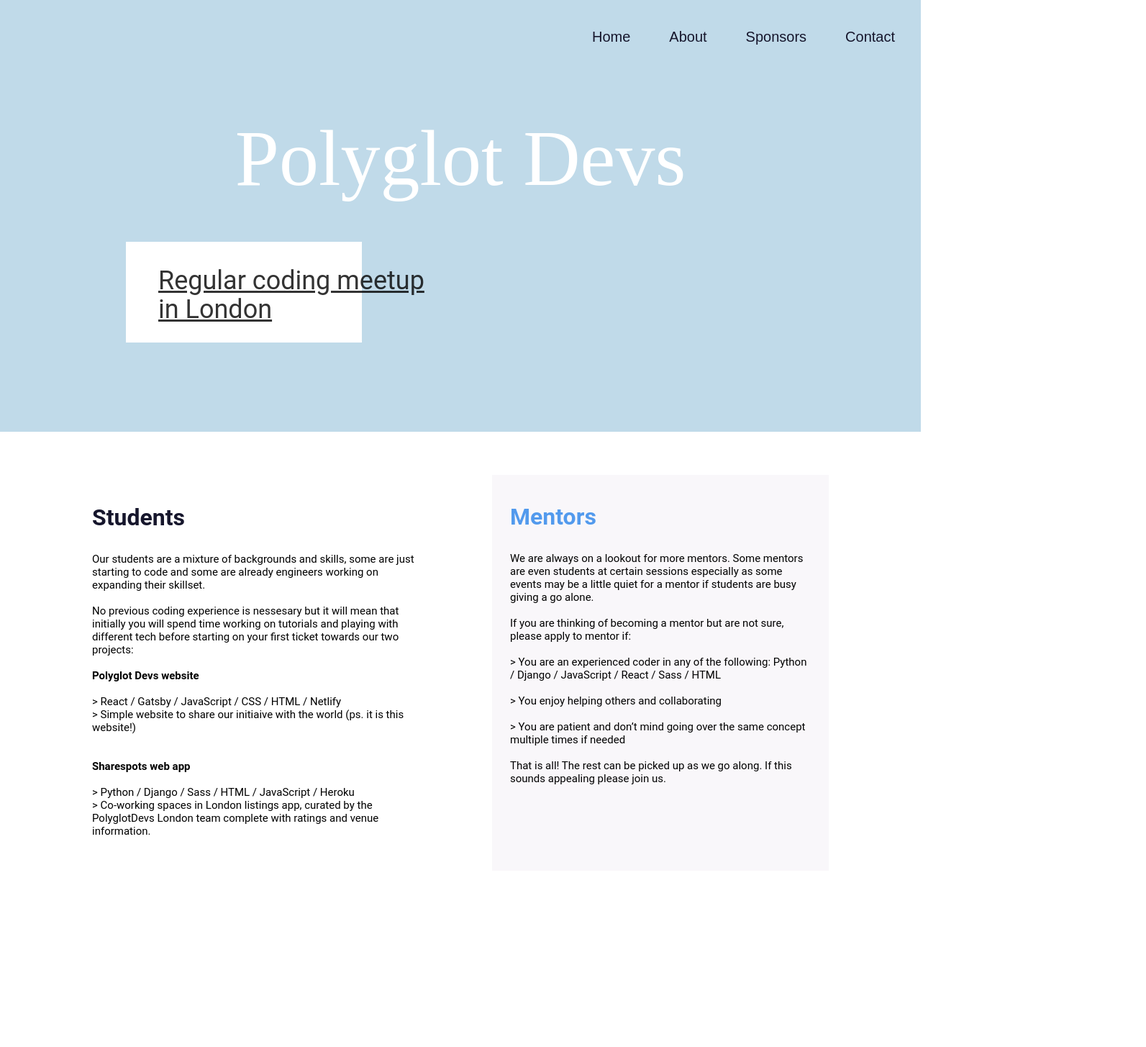
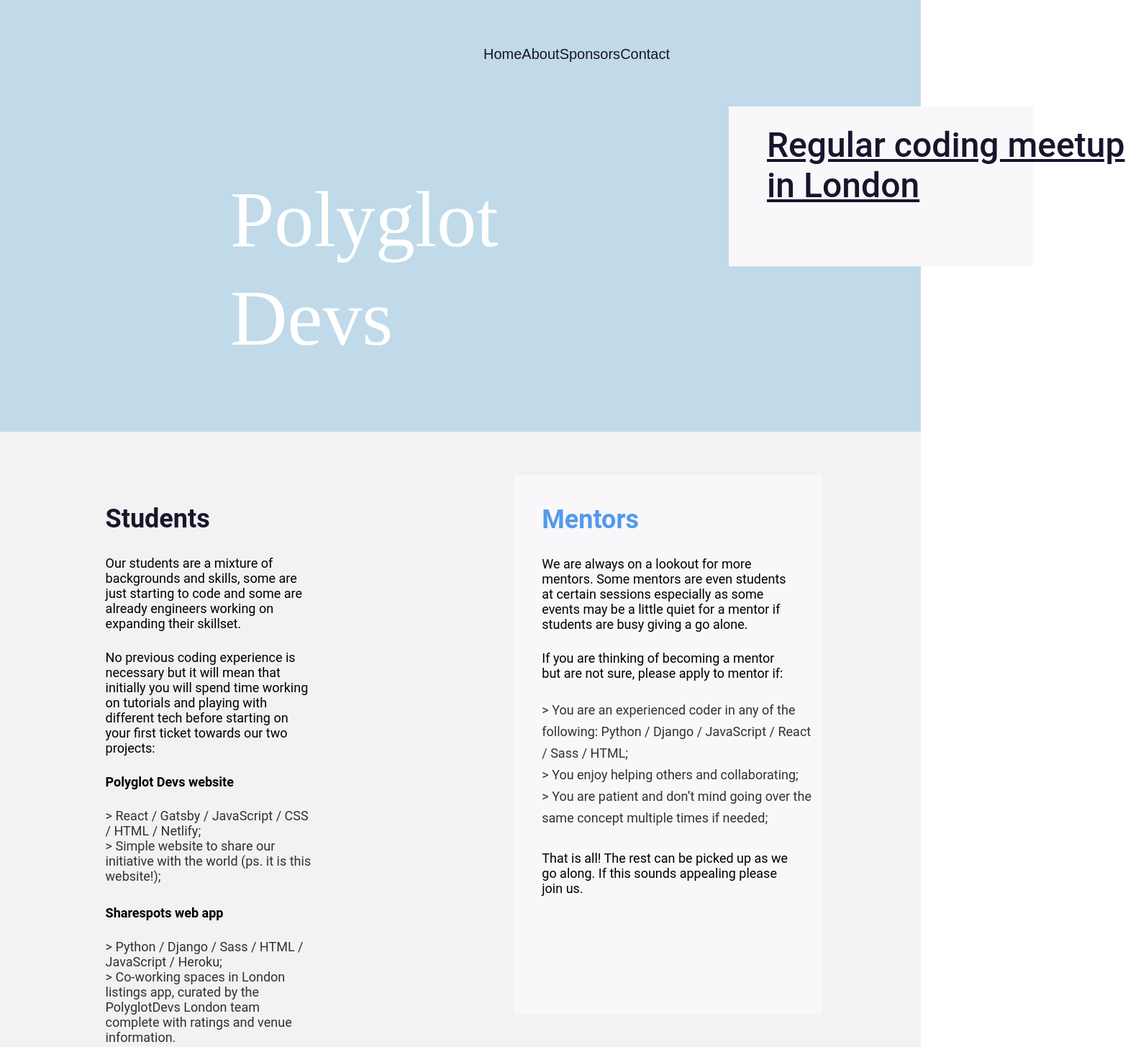
Before and after one commit to PolyglotDevsLondon/marketing-site, a Gatsby site: page / in a window 1280 px wide. Shown: the top 1455 px of the page at 72% size, 1593 px wide, since content can reach past the window. Built offline with nearby package versions, Linux system fonts and the light colour scheme; Gatsby itself is replaced by a stand-in of ours.

Commit message:
improving the html and css

```diff
--- a/src/components/footer.css
+++ b/src/components/footer.css
@@ -1,9 +1,11 @@
 .footer {
     background: #529AED;
     font-size: 13px;
-    margin-bottom:0;
+    /* padding: 20px; */
     padding-top: 2.5rem;
     padding-bottom: 1.3rem;
-    padding-left: 2rem;
-    max-width: 1380px;
+    display: flex;
+    flex-flow: row wrap;
+    justify-content: center;
+    align-items: center;
 }
--- a/src/components/header.css
+++ b/src/components/header.css
@@ -2,37 +2,42 @@
   width: 100%;
   height: 600px;
   background-color: #C0DAE9;
+  display: flex;
+  flex-flow: column wrap;
+  justify-content: space-around;
 }
 
 .title {
+  width: 597px;
   font-family: Lobster, cursive;
   font-size: 110px;
-  font-weight: lighter;
+  font-weight: normal;
   font-style: normal;
   color: #FFF;
+  line-height: 137px;
   text-decoration: none;
-  text-align: center;
-  padding-top: 160px;
-  margin-top: 0px;
-  margin-bottom: 0px;
+  margin-top: 25px;
+  margin-left: 320px;
 }
 
-.box-text h2 {
+.box-text {
   font-family: Roboto;
-  font-size: 36px;
-  text-decoration: underline;
-  padding-left: 10px;
-  padding-top: 10px;
-  margin-left: 20px;
-  margin-top: 10px;
-  white-space: nowrap;
+  font-style: normal;
+  font-weight: 500;
+  font-size: 48px;
+  text-decoration-line: underline;
+  line-height: 56px;
+  color: #16162C;
+  width: 580px;
+  padding-top: 26px;
+  padding-bottom: 20.5px;
+  padding-left: 53px;
 }
 
 .box-container {
-  background-color: #FFF;
-  width: 328px;
-  height: 140px;
-  padding: 15px 0 15px 15px;
-  margin-top: 55px;
-  margin-left: 175px;
+  background: #F9F7FA;
+  width: 424px;
+  height: 222px;
+  margin-bottom: 83px;
+  margin-left: 82px;
 }
--- a/src/components/header.js
+++ b/src/components/header.js
@@ -1,17 +1,24 @@
 import React from 'react'
 import { Link } from 'gatsby'
+import Navbar from '../components/navbar'
+
 
 import './header.css'
+import '../components/navbar.css'
+
 
 const Header = ({ siteTitle }) => (
-  <div className="header">
-      <h1 className="title">Polyglot Devs</h1>
-      <div className="box-container">
-        <div className="box-text">
-          <h2>Regular coding meetup<br />in London</h2>
+    <div className="header">
+      <div className="navbar">
+          <Navbar />
+      </div>
+      <div>
+        <h1 className="title">Polyglot Devs</h1>
+      </div>
+        <div className="box-container">
+          <h2 className="box-text">Regular coding meetup in London</h2>
         </div>
-      </div>
-  </div>
+    </div>
 )
 
 export default Header
--- a/src/components/layout.css
+++ b/src/components/layout.css
@@ -37,8 +37,8 @@
 
 a {
   background-color: transparent;
-  padding: 8px;
-  margin: 10px;
+  /* padding: 8px; */
+  /* margin: 10px; */
   -webkit-text-decoration-skip: objects;
   color: #16162C;
   text-decoration: none;
@@ -426,14 +426,14 @@
 }
 
 li {
-  margin-bottom: calc(1.45rem / 2);
+  margin-bottom: 0;
 }
 ol li {
   padding-left: 0;
 }
 ul li {
   padding-left: 0;
-  margin-right: 1rem;
+  margin-right: 0;
 }
 li > ol {
   margin-left: 1.45rem;
@@ -441,9 +441,9 @@
   margin-top: calc(1.45rem / 2);
 }
 li > ul {
-  margin-left: 1.45rem;
-  margin-bottom: calc(1.45rem / 2);
-  margin-top: calc(1.45rem / 2);
+  margin-left: 0;
+  margin-bottom: 0;
+  margin-top: 0;
 }
 blockquote *:last-child {
   margin-bottom: 0;
@@ -537,7 +537,9 @@
 @media only screen and (max-width: 480px) {
   html {
     font-size: 100%;
+
   }
+
 }
 
 @import url('https://fonts.googleapis.com/css?family=Raleway|Lobster|Roboto|Roboto+Condensed|Spectral+SC');
--- a/src/components/layout.js
+++ b/src/components/layout.js
@@ -30,11 +30,12 @@
           meta={[
             { name: 'description', content: 'Polyglot Devs Marketing Site' },
             { name: 'keywords', content: 'polyglot, devs, marketing, site, react, gatsby' },
+            { name: 'viewport', content: 'width=device-width, initial-scale:1.0'},
           ]}
         >
           <html lang="en" />
         </Helmet>
-        <Navbar />
+
         <Header siteTitle={data.site.siteMetadata.title} />
 
         <div>
--- a/src/components/navbar.css
+++ b/src/components/navbar.css
@@ -1,16 +1,16 @@
-ul {
+nav ul {
     list-style: none;
     display: flex;
     justify-content: space-evenly;
-    margin-top: 35px;
-    float: right;
+    margin-left: 672px;
+    margin-bottom: 0;
     font-family: 'Raleway', sans-serif;
     font-weight: 500;
     font-size: 20px;
     color: #16162C;
 }
 
+ nav ul:hover {
+    color: #DBE9EE;
 
-ul:hover {
-    color: #DBE9EE;
   }
--- a/src/pages/index.css
+++ b/src/pages/index.css
@@ -1,59 +1,75 @@
 .main-content {
+  background-color: #F2F2F2;
   display: flex;
-  max-width: 1024px;
   height: 900px;
-  margin-left: auto;
-  margin-right: auto;
+  flex-flow: row wrap;
+  justify-content: space-around;
+}
 
+.students {
+  flex: 0 0 305.62px;
+  padding: 100px 10px 50px 10px;
 }
 
 .students h3{
   font-family: Roboto;
   font-style: normal;
   font-weight: bold;
-  font-size: 32px;
-  line-height: normal;
+  font-size: 36px;
+  line-height: 42px;
   color: #16162C;
-  padding-top: 100px;
 }
 
 .students p {
   font-family: Roboto;
   font-style: normal;
   font-weight: normal;
-  font-size: 15px;
-  line-height: normal;
-  padding-right: 100px;
+  font-size: 18px;
+  line-height: 21px;
   color: #000;
 }
 
-.mentors-container {
-  width: 468px;
-  height: 550px;
+.students ul {
+  font-family: "Roboto";
+  font-size: 18px;
+  font-style: normal;
+  font-weight: normal;
+  line-height: 21px;
+  list-style: none;
+  margin-left: 0;
+}
+
+.mentors {
+  flex: 0 0 428px;
+  height: 750px;
   background: #F9F7FA;
   margin-top: 60px;
+  padding-top: 2px;
+  padding-left: 37.9px;
 }
 
 .mentors h3 {
   font-family: Roboto;
   font-style: normal;
   font-weight: bold;
-  font-size: 32px;
-  line-height: normal;
+  font-size: 36px;
+  line-height: 42px;
   color: #529AED;
   padding-top: 39px;
-  padding-left: 25px;
-  margin: 0 auto;
 }
 
 .mentors p {
   font-family: Roboto;
   font-style: normal;
   font-weight: normal;
-  font-size: 15px;
-  line-height: normal;
+  font-size: 18px;
+  line-height: 21px;
   color: #000;
-  padding-left: 25px;
-  padding-right: 25px;
-  padding-top: 30px;
+  padding-right: 37.7px;
 }
+
+.mentors ul {
+  list-style: none;
+  margin-left: 0;
+  padding-right: 10px;
+}
--- a/src/pages/index.js
+++ b/src/pages/index.js
@@ -14,26 +14,34 @@
       <div className="students">
         <h3>Students</h3>
         <p>Our students are a mixture of backgrounds and skills, some are just starting to code and
-          some are already engineers working on expanding their skillset.<br /><br /> No previous coding experience
-          is nessesary but it will mean that initially you will spend time working on tutorials and
-          playing with different tech before starting on your first ticket towards our two projects:<br /><br />
-          <strong>Polyglot Devs website</strong><br /><br />> React / Gatsby / JavaScript / CSS / HTML / Netlify
-          <br />> Simple website to share our initiaive with the world (ps. it is this website!)<br /><br />
-          <br /><strong>Sharespots web app</strong> <br /><br />> Python / Django / Sass /
-          HTML / JavaScript / Heroku <br />> Co-working spaces in London listings app, curated by the
-          PolyglotDevs London team complete with ratings and venue information.</p>
+          some are already engineers working on expanding their skillset.</p>
+        <p> No previous coding experience is necessary but it will mean that initially you will spend time
+          working on tutorials and playing with different tech before starting on your first ticket towards
+          our two projects:</p>
+        <p><strong>Polyglot Devs website</strong></p>
+        <ul>
+          <li>&gt; React / Gatsby / JavaScript / CSS / HTML / Netlify;</li>
+          <li>&gt; Simple website to share our initiative with the world (ps. it is this website!);</li>
+        </ul>
+        <p><strong>Sharespots web app</strong></p>
+        <ul>
+          <li>&gt; Python / Django / Sass / HTML / JavaScript / Heroku;</li>
+          <li>&gt; Co-working spaces in London listings app, curated by the PolyglotDevs London team
+            complete with ratings and venue information.</li>
+        </ul>
       </div>
       <div className="mentors">
-        <div className="mentors-container">
-          <h3>Mentors</h3>
-          <p>We are always on a lookout for more mentors. Some mentors are even students at certain sessions
-          especially as some events may be a little quiet for a mentor if students are busy giving a go alone.
-          <br /><br />If you are thinking of becoming a mentor but are not sure, please apply to mentor if: <br /><br />> You are
-          an experienced coder in any of the following: Python / Django / JavaScript / React / Sass / HTML
-          <br /><br />> You enjoy helping others and collaborating <br /><br />> You are patient and don’t mind going
-          over the same concept multiple times if needed <br /><br />That is all! The rest can be picked up as
-          we go along. If this sounds appealing please join us.</p>
-        </div>
+        <h3>Mentors</h3>
+        <p>We are always on a lookout for more mentors. Some mentors are even students at certain sessions
+        especially as some events may be a little quiet for a mentor if students are busy giving a go alone.</p>
+        <p>If you are thinking of becoming a mentor but are not sure, please apply to mentor if:</p>
+        <ul>
+          <li>&gt; You are an experienced coder in any of the following: Python / Django / JavaScript / React /
+            Sass / HTML;</li>
+          <li>&gt; You enjoy helping others and collaborating;</li>
+          <li>&gt; You are patient and don’t mind going over the same concept multiple times if needed;</li>
+        </ul>
+        <p>That is all! The rest can be picked up as we go along. If this sounds appealing please join us.</p>
       </div>
      </div>
   </Layout>
--- a/src/utils/typography.js
+++ b/src/utils/typography.js
@@ -9,9 +9,11 @@
     "Segoe UI",
     "Helvetica",
     "Arial",
+    "Roboto",
+    "Raleway",
     "sans-serif",
   ],
-  bodyFontFamily: ["Georgia", "serif"],
+  bodyFontFamily: ["Roboto", "Raleway"],
 })
 
 export default typography
```
Also changed, not shown: src/pages/contact.css (+79 -47 lines), src/pages/contact.js (+26 -17 lines).
